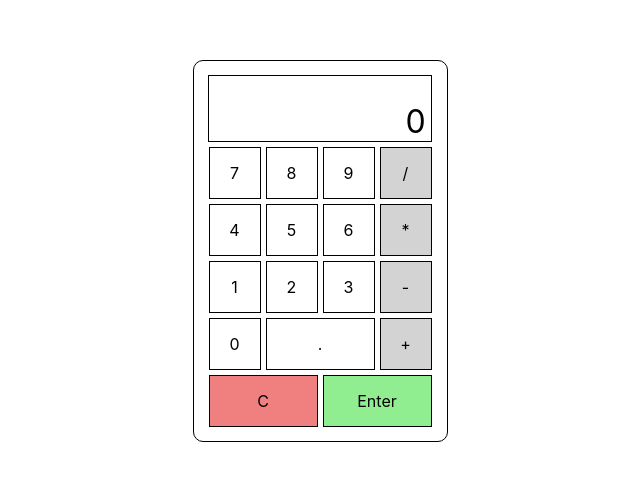
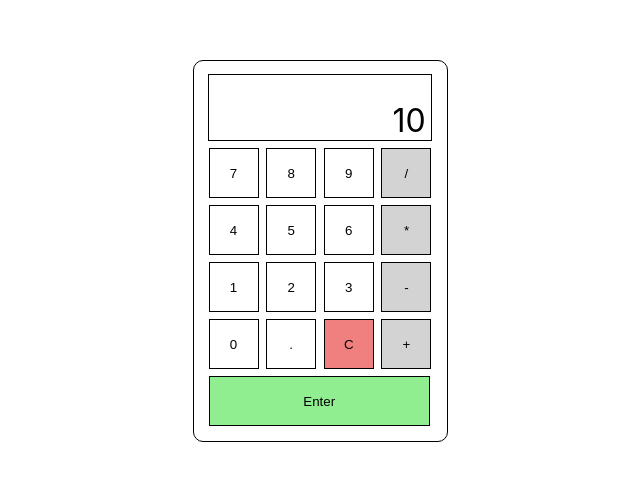
Before and after one commit to k1mdev/calculator, a React (Create React App) app: page / in a window 1280 px wide. Shown: the part 140-620 px from the top of the page, without its empty margins (320-960 px from the left). Built offline with nearby package versions, Linux system fonts and the light colour scheme.

Commit message:
Num buttons show output to display

```diff
--- a/src/App.css
+++ b/src/App.css
@@ -57,7 +57,7 @@
 
 .display {
   display: block;
-  margin-bottom: 5px;
+  margin-bottom: 7px;
 }
 
 .buttons {
@@ -70,14 +70,40 @@
   justify-content: space-between;
 }
 
+button {
+  width: 50px;
+  height: 50px;
+  border: 1px black solid;
+  display: flex;
+  justify-content: center;
+  align-items: center;
+}
+
+.numButton {
+  background-color: white;
+}
+
 .opButton {
-  background-color: lightgray;
+  background-color: lightgrey;
 }
 
 #buttonC {
   background-color: lightcoral;
 }
 
+button:active {
+  background-color: grey;
+}
+
+#buttonC:active {
+  background-color: rgb(191, 84, 45);
+}
+
+#buttonEnter:active {
+  background-color: rgb(46, 172, 46);
+}
+
 #buttonEnter {
+  width: 221.5px;
   background-color: lightgreen;
 }
--- a/src/App.js
+++ b/src/App.js
@@ -12,34 +12,44 @@ function App() {
 
   const inputRef = useRef(null);
   const resultRef = useRef(null);
-  const [output, setOutput] = useState(0);
+  const [output, setOutput] = useState(10);
+
+  function putNum(e) {
+    e.preventDefault();
+    setOutput((output) => output + e.target.value);
+  }
+
+  function reset(e) {
+    e.preventDefault();
+    setOutput(0);
+  };
 
   return (
     <div className="centerContents">
       <div className="outerBorder">
         <span className="display"><Output total={output}/></span>
         <div className="buttons">
-          <span className="numButton" id="button7"><Button value="7" /></span>
-          <span className="numButton" id="button8"><Button value="8" /></span>
-          <span className="numButton" id="button9"><Button value="9" /></span>
-          <span className="opButton" id="button/"><Button value="/" /></span>
+          <button className="numButton" id="button7" value="7" onClick={putNum}>7</button>
+          <button className="numButton" id="button8" value="8" onClick={putNum}>8</button>
+          <button className="numButton" id="button9" value="9" onClick={putNum}>9</button>
+          <button className="opButton" id="button/" value="/">/</button>
 
-          <span className="numButton" id="button4"><Button value="4" /></span>
-          <span className="numButton" id="button5"><Button value="5" /></span>
-          <span className="numButton" id="button6"><Button value="6" /></span>
-          <span className="opButton" id="button*"><Button value="*" /></span>
+          <button className="numButton" id="button4" value="4" onClick={putNum}>4</button>
+          <button className="numButton" id="button5" value="5" onClick={putNum}>5</button>
+          <button className="numButton" id="button6" value="6" onClick={putNum}>6</button>
+          <button className="opButton" id="button*" value="*">*</button>
 
-          <span className="numButton" id="button1"><Button value="1" /></span>
-          <span className="numButton" id="button2"><Button value="2" /></span>
-          <span className="numButton" id="button3"><Button value="3" /></span>
-          <span className="opButton" id="button-"><Button value="-" /></span>
+          <button className="numButton" id="button1" value="1" onClick={putNum}>1</button>
+          <button className="numButton" id="button2" value="2" onClick={putNum}>2</button>
+          <button className="numButton" id="button3" value="3" onClick={putNum}>3</button>
+          <button className="opButton" id="button-" value="-">-</button>
 
-          <span className="numButton" id="button0"><Button value="0" /></span>
-          <span className="numButton" id="button."><LargeButton value="." /></span>
-          <span className="opButton" id="button+"><Button value="+" /></span>
+          <button className="numButton" id="button0" value="0" onClick={putNum}>0</button>
+          <button className="numButton" id="button." value="." onClick={putNum}>.</button>
+          <button className="opButton" id="buttonC" value="C" onClick={reset}>C</button>
 
-          <span className="opButton" id="buttonC"><LargeButton value="C" /></span>
-          <span className="opButton" id="buttonEnter"><LargeButton value="Enter" /></span>
+          <button className="opButton" id="button+" value="+">+</button>
+          <button className="opButton" id="buttonEnter" value="Enter">Enter</button>
 
         </div>
       </div>
--- a/src/components/Button.jsx
+++ b/src/components/Button.jsx
@@ -2,9 +2,12 @@ import React from 'react';
 import '../styles/Button.css';
 
 export default function Button(props) {
+
     return (
-        <div className="buttonContainer">
-            <p>{props.value}</p>
+        <div>
+            <button className="buttonContainer" onClick={props.onClick}>
+                <p>{props.value}</p>
+            </button>
         </div>
     )
 }
```
